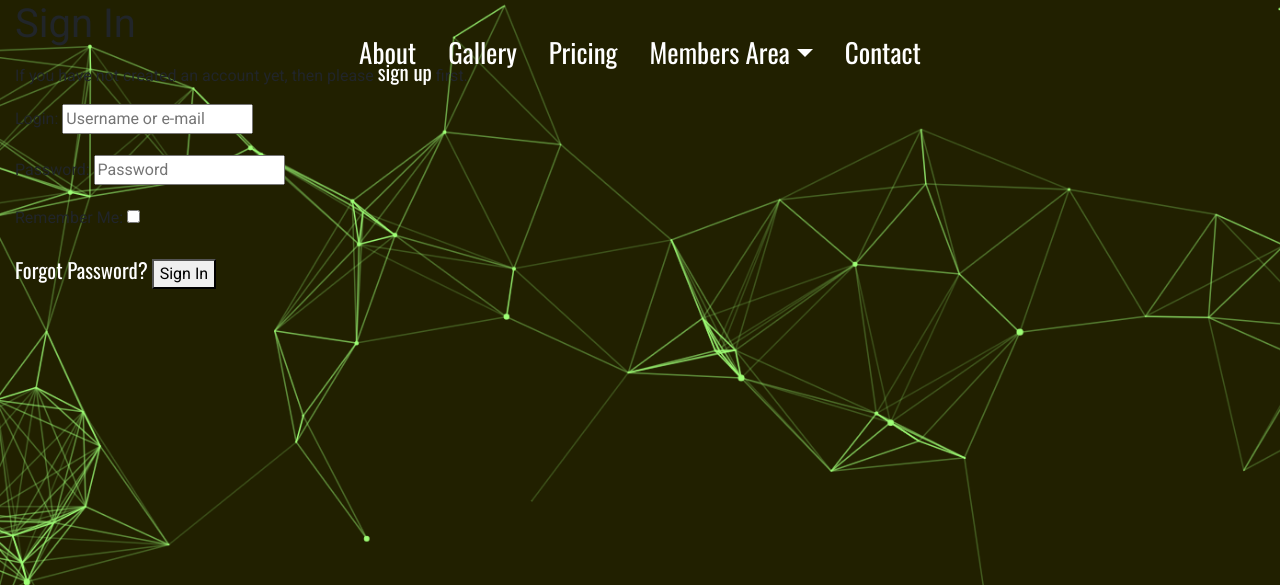
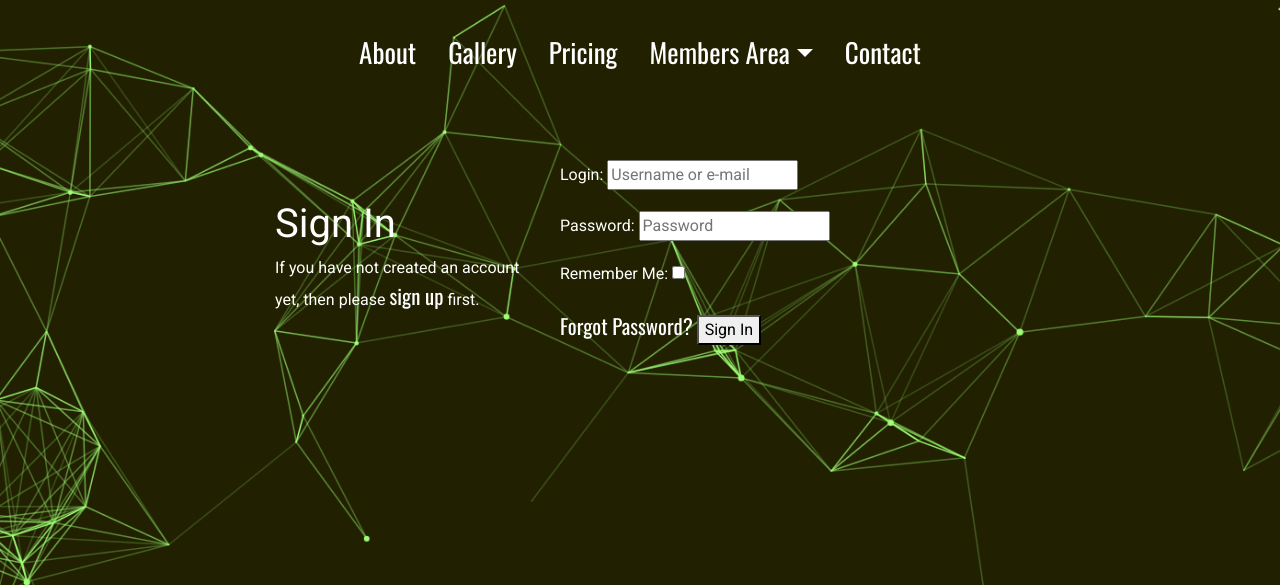
Before and after one commit to jackcrosbie/p5-graphic-design-project, a Django app: page /accounts/login/ in a window 1280 px wide. Shown: the top 585 px of the page. Run offline with Django 4.2, Linux system fonts and the light colour scheme; some libraries are stand-ins or nearby versions.

Commit message:
styled login and signup allauth pages

```diff
--- a/static/css/base.css
+++ b/static/css/base.css
@@ -10,6 +10,14 @@ body {
     font-family: 'Roboto', sans-serif;
 }
 
+/* ------------------------- headings */
+
+#headings {
+    margin-top: 5em;
+    display: flex;
+    text-align: center;
+    width: 100%;
+}
 
 /* ------------------------- header nav links */
 
@@ -28,8 +36,6 @@ a:active {
 
 #homepage-btn {
     color: white;
-    display: flex;
-    justify-content: center;
     margin-top: 10em;
 }
 
@@ -41,6 +47,6 @@ a:active {
 
 /* ------------------------- allauth forms */
 
-#allauth-forms {
-    background-color: white;
+#forms {
+    margin-top: 10em;
 }
--- a/templates/allauth/account/login.html
+++ b/templates/allauth/account/login.html
@@ -6,8 +6,10 @@
 {% block head_title %}{% trans "Sign In" %}{% endblock %}
 
 {% block content %}
-<div class="container-fluid">
-    <h1>{% trans "Sign In" %}</h1>
+<div class="container text-white">
+    <div class="row">
+        <div class="col col-lg-3 offset-lg-2">
+            <h1 id="headings">{% trans "Sign In" %}</h1>
 
             {% get_providers as socialaccount_providers %}
 
@@ -16,15 +18,7 @@
                 of your existing third party accounts. Or, <a href="{{ signup_url }}">sign up</a>
                 for a {{ site_name }} account and sign in below:{% endblocktrans %}</p>
 
-    <div class="socialaccount_ballot">
 
-        <ul class="socialaccount_providers">
-            {% include "socialaccount/snippets/provider_list.html" with process="login" %}
-        </ul>
-
-        <div class="login-or">{% trans 'or' %}</div>
-
-    </div>
 
             {% include "socialaccount/snippets/login_extra.html" %}
 
@@ -33,7 +27,9 @@
                 <a href="{{ signup_url }}">sign up</a> first.{% endblocktrans %}</p>
             {% endif %}
 
-    <form class="login" method="POST" action="{% url 'account_login' %}">
+        </div>
+        <div class="col">
+            <form class="login" id="forms" method="POST" action="{% url 'account_login' %}">
                 {% csrf_token %}
                 {{ form.as_p }}
                 {% if redirect_field_value %}
@@ -43,4 +39,6 @@
                 <button class="primaryAction" type="submit">{% trans "Sign In" %}</button>
             </form>
         </div>
+    </div>
+</div>
 {% endblock %}
```
Also changed, not shown: templates/allauth/account/signup.html (+8 -6 lines). Lines whose indentation alone changed are shown as unchanged.
